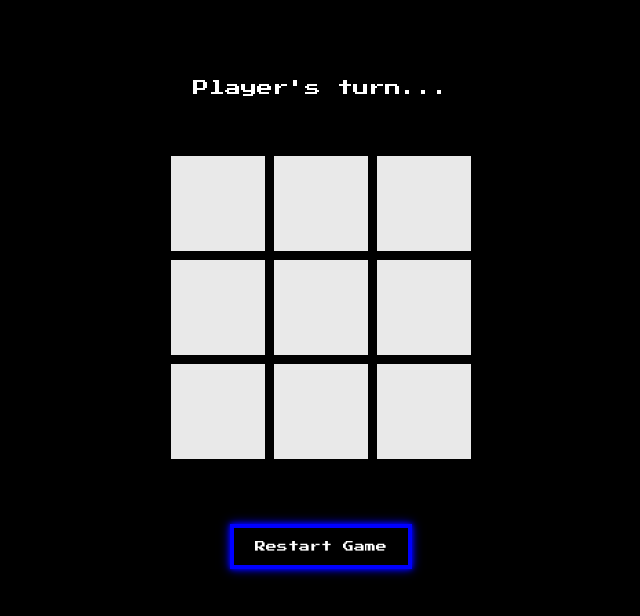
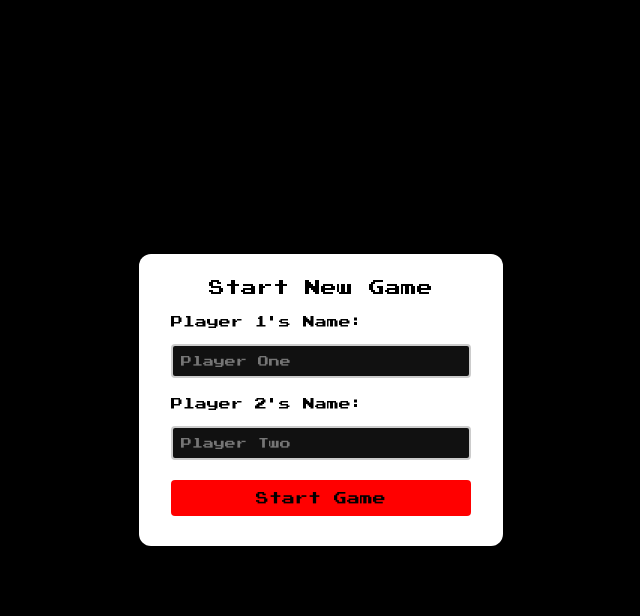
Before and after one commit to stefanmrvic/tic-tac-toe, a website built with Vite: page index.html in a window 1280 px wide. Shown: the whole page, without its empty margins (319-959 px from the left). Built offline with nearby package versions, Linux system fonts and the light colour scheme.

Commit message:
add: Modal for Starting the game

```diff
--- a/index.html
+++ b/index.html
@@ -6,6 +6,19 @@
     <title>Tic Tac Toe</title>
 </head>
 <body>
+    <div class="dialog-box">
+        <dialog class="dialog" open>
+          <form class="dialog__form" method="dialog">
+            <h2 class="dialog__header">Start New Game</h2>
+            <label for="p1-name">Player 1's Name:</label>
+            <input type="text" id="p1-name" placeholder="Player One" required>
+            <label for="p2-name">Player 2's Name:</label>
+            <input type="text" id="p2-name" placeholder="Player Two" required>
+            <button>Start Game</button>
+          </form>
+        </dialog>
+    </div>
+
     <div class="container">
         <h2 class="player-turn">Player's turn...</h2>
 
--- a/styles/parts/_landing.scss
+++ b/styles/parts/_landing.scss
@@ -2,8 +2,76 @@ body {
     background-color: black;
 }
 
+.dialog-box {
+    position: fixed;
+    top: 50%;
+    left: 50%;
+    height: 292px;
+    width: 364px;
+    margin-top: -146px;
+    margin-left: -182px;
+
+    .dialog {
+        width: 100%;
+        height: 100%;
+        padding: 26px 32px 32px 32px;
+        border-radius: 12px;
+        border: none;
+
+        .dialog__form {
+            display: flex;
+            flex-direction: column;
+
+            label {
+                font-size: 12px;
+                margin-bottom: 16px;
+            }
+
+            input {
+                color: white;
+                font-size: 11px;
+                margin-bottom: 20px;
+                background: #111111;
+                height: 34px;
+                padding: 8px;
+                border-radius: 4px;
+                border: 2px solid #ccc;
+                transition: border 0.2s ease;
+                outline: none;
+            }
+
+            input:last-child {
+                margin-bottom: 19px;
+            }
+
+            input:focus {
+                border: 2px solid red;
+            }
+
+            button {
+                cursor: pointer;
+                font-size: 13px;
+                height: 36px;
+                background-color: red;
+                border: none;
+                border-radius: 4px;
+            }
+        }
+
+        .dialog__header {
+            text-align: center;
+            margin-bottom: 20px;
+        }
+
+        .dialog__form > * {
+            font-family: 'Arcade';
+        }
+    }
+}
+
 .container {
-    display: flex;
+    display: none;
+    //display: flex;
     flex-direction: column;
     align-items: center;
     margin-top: 80px;
--- a/styles/parts/_reset.scss
+++ b/styles/parts/_reset.scss
@@ -1,6 +1,10 @@
 /*
 Following this guideline with a few left out properties: https://meyerweb.com/eric/tools/css/reset/
 */
+* {
+	box-sizing: border-box;
+}
+
 html, body, div, span, applet, object, iframe,
 h1, h2, h3, h4, h5, h6, p, blockquote, pre,
 a, abbr, acronym, address, big, cite, code,
```
